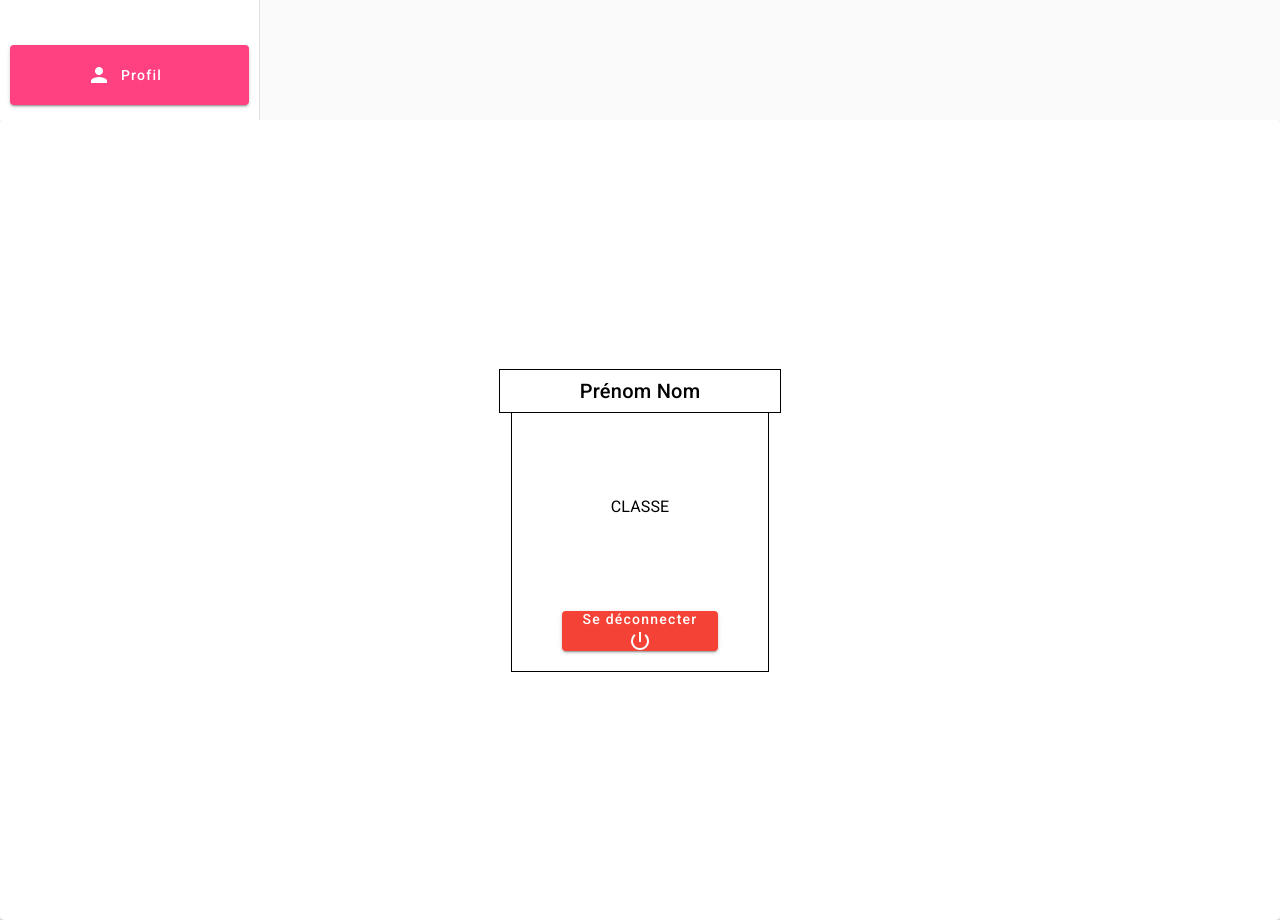
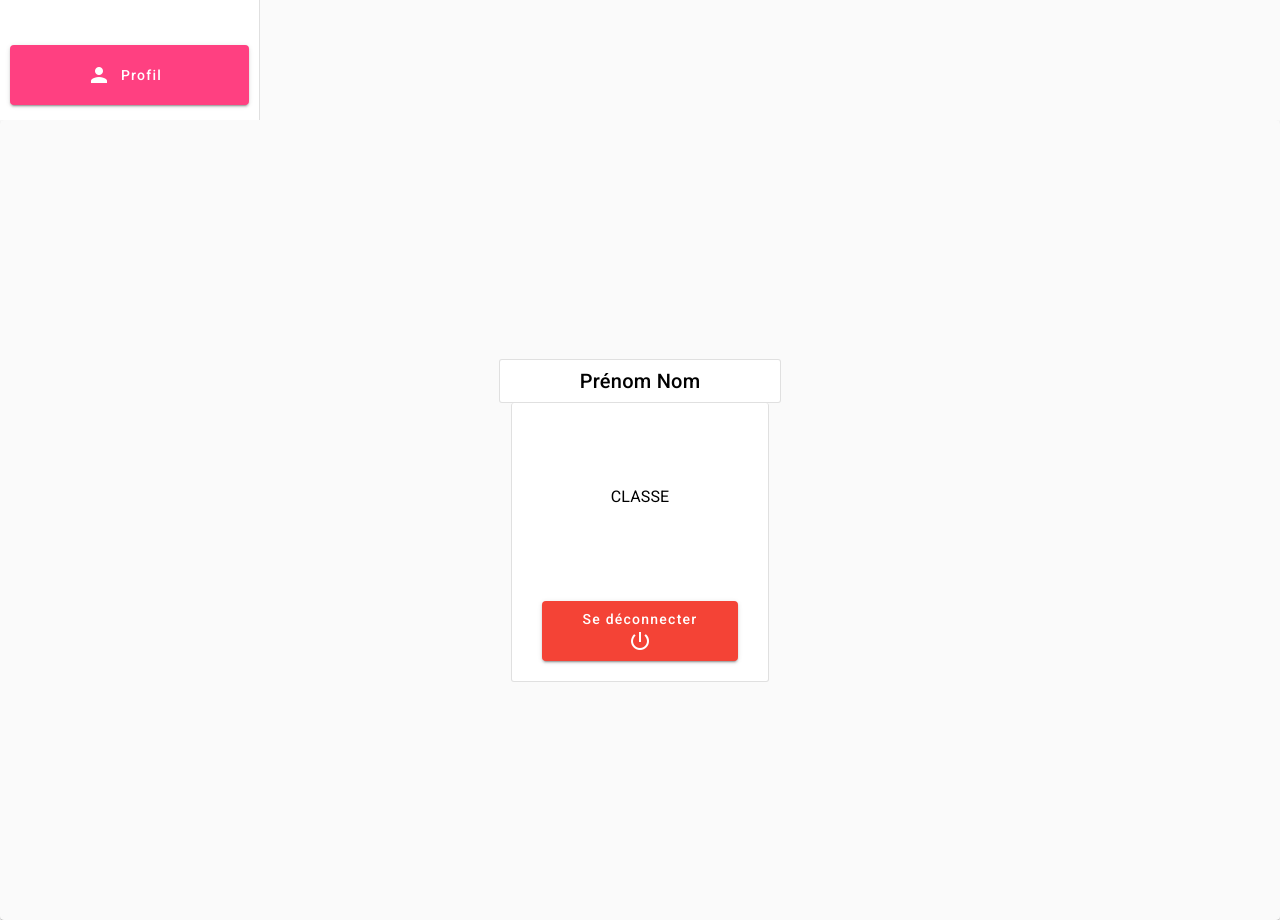
Before and after one commit to GinierClasses/322-426-projet-team-rocket, an Angular app: page /profil in a window 1280 px wide. Shown: the part 680-1600 px from the top of the page. Built offline with nearby package versions, Linux system fonts and the light colour scheme.

Commit message:
update css

```diff
--- a/src/app/components/profil-page/profil-page.component.scss
+++ b/src/app/components/profil-page/profil-page.component.scss
@@ -5,19 +5,25 @@
   justify-content: center;
   align-items: center;
   text-align: center;
+  background-color: #FAFAFA;
+
+  .profil-title, .profil-content {
+    border: solid 1px rgba(0, 0, 0, .12);
+    border-radius: 3px;
+    background-color: #FFFFFF;
+  }
 
   .profil-title {
-    border: 1px solid black;
     padding: 5px 80px;
   }
 
   .profil-content {
     display: flex;
     flex-direction: column;
+    border-top: none;
     justify-content: space-evenly;
-    border: 1px solid black;
-    border-top: none;
-    padding: 0 50px;
+    padding: 0 30px;
+
 
     h3 {
       margin: 0;
@@ -28,7 +34,7 @@
       display: flex;
       flex-direction: column-reverse;
       margin: 90px 0 20px 0;
-      padding: 20px;
+      padding: 30px 40px;
     }
   }
 
```
